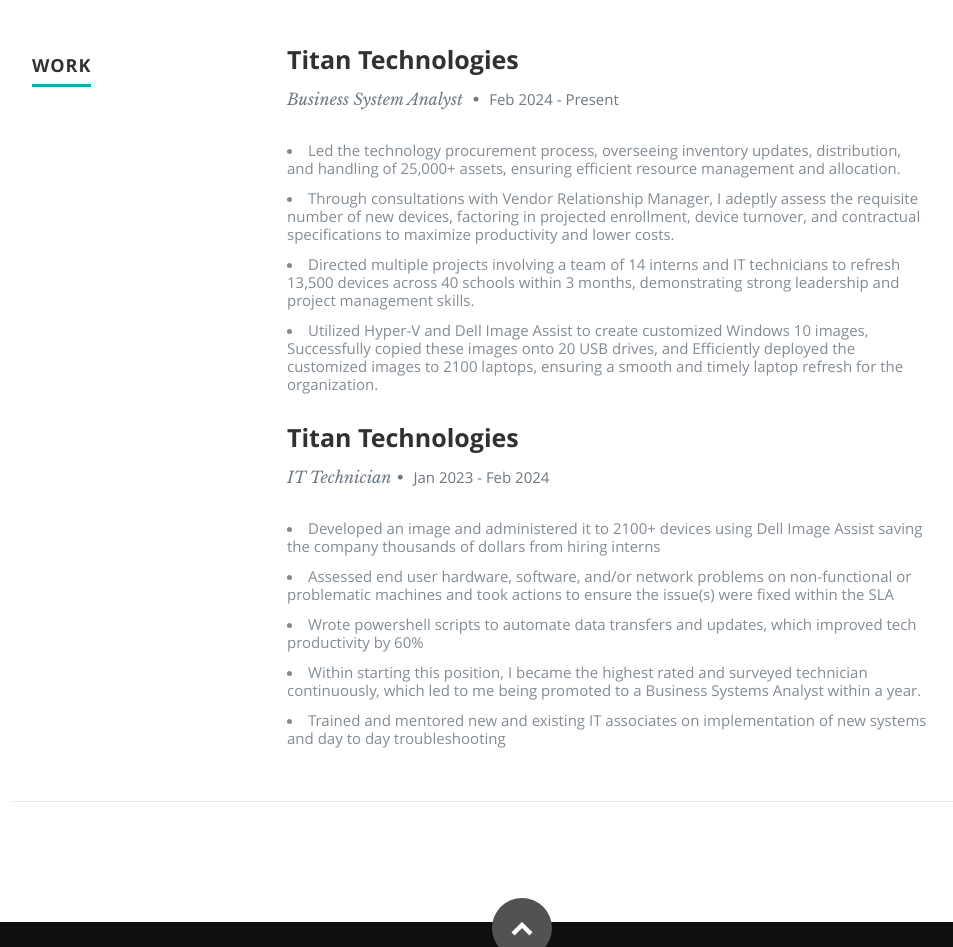
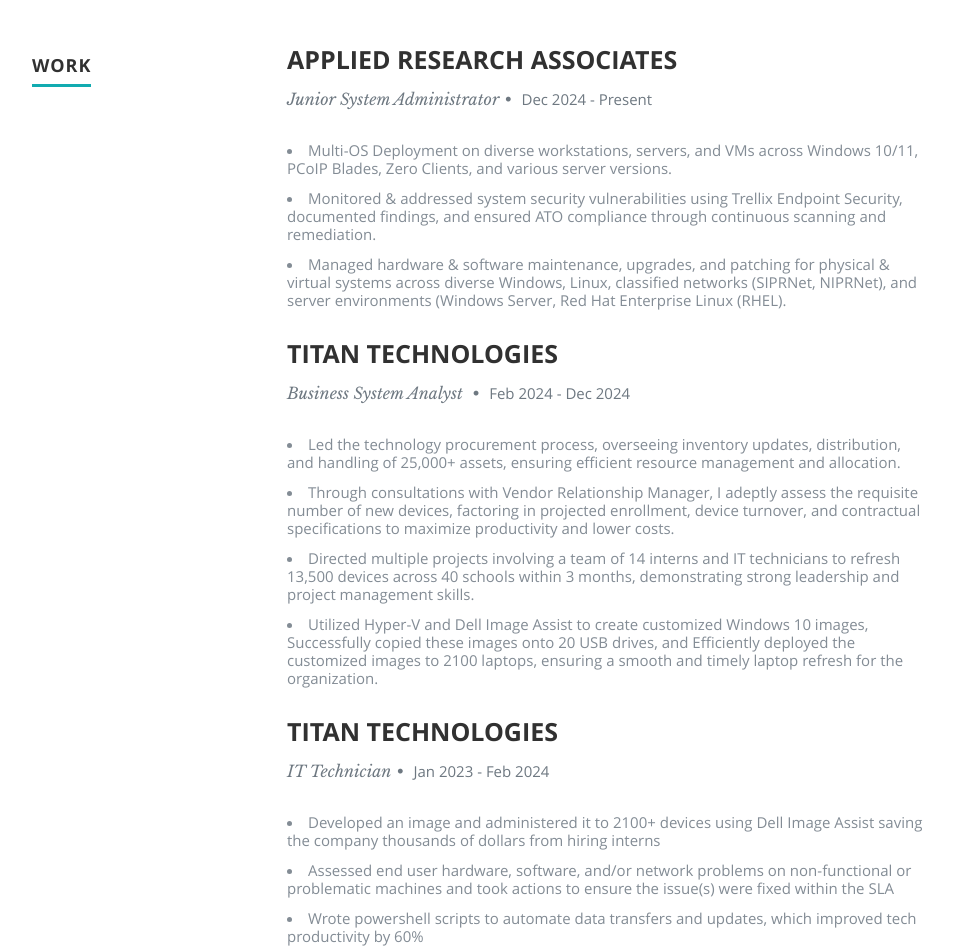
Before and after one commit to ItsTriich/Azure-Resume, a website: page src/index.html in a window 1280 px wide. Shown: the part 1818-2765 px from the top of the page, without its empty margins (118-1071 px from the left). Drawn offline with nearby package versions, Linux system fonts and the light colour scheme; no server answers.

Commit message:
updated resume

```diff
--- a/src/index.html
+++ b/src/index.html
@@ -193,8 +193,27 @@
 
                <div class="twelve columns">
 
-                  <h3>Titan Technologies</h3>
-                  <p class="info">Business System Analyst <span>&bull;</span> <em class="date">Feb 2024 - Present</em></p>
+                  <h3>APPLIED RESEARCH ASSOCIATES</h3>
+                  <p class="info">Junior System Administrator<span>&bull;</span> <em class="date">Dec 2024 - Present</em></p>
+
+                  <p>
+
+                     <li>Multi-OS Deployment on diverse workstations, servers, and VMs across Windows 10/11, PCoIP Blades, Zero Clients, and various server versions.</li>
+                     <li>Monitored & addressed system security vulnerabilities using Trellix Endpoint Security, documented findings, and ensured ATO compliance through continuous scanning and remediation.</li>
+                     <li>Managed hardware & software maintenance, upgrades, and patching for physical & virtual systems across diverse Windows, Linux, classified networks (SIPRNet, NIPRNet), and server environments (Windows Server, Red Hat Enterprise Linux (RHEL).</li>
+
+                  </p>
+
+               </div>
+
+            </div> <!-- item end -->
+
+            <div class="row item">
+
+               <div class="twelve columns">
+
+                  <h3>TITAN TECHNOLOGIES</h3>
+                  <p class="info">Business System Analyst <span>&bull;</span> <em class="date">Feb 2024 - Dec 2024</em></p>
 
                   <p>
 
@@ -214,7 +233,7 @@
 
                <div class="twelve columns">
 
-                  <h3>Titan Technologies</h3>
+                  <h3>TITAN TECHNOLOGIES</h3>
                   <p class="info">IT Technician<span>&bull;</span> <em class="date">Jan 2023 - Feb 2024</em></p>
 
                   <p>
```
